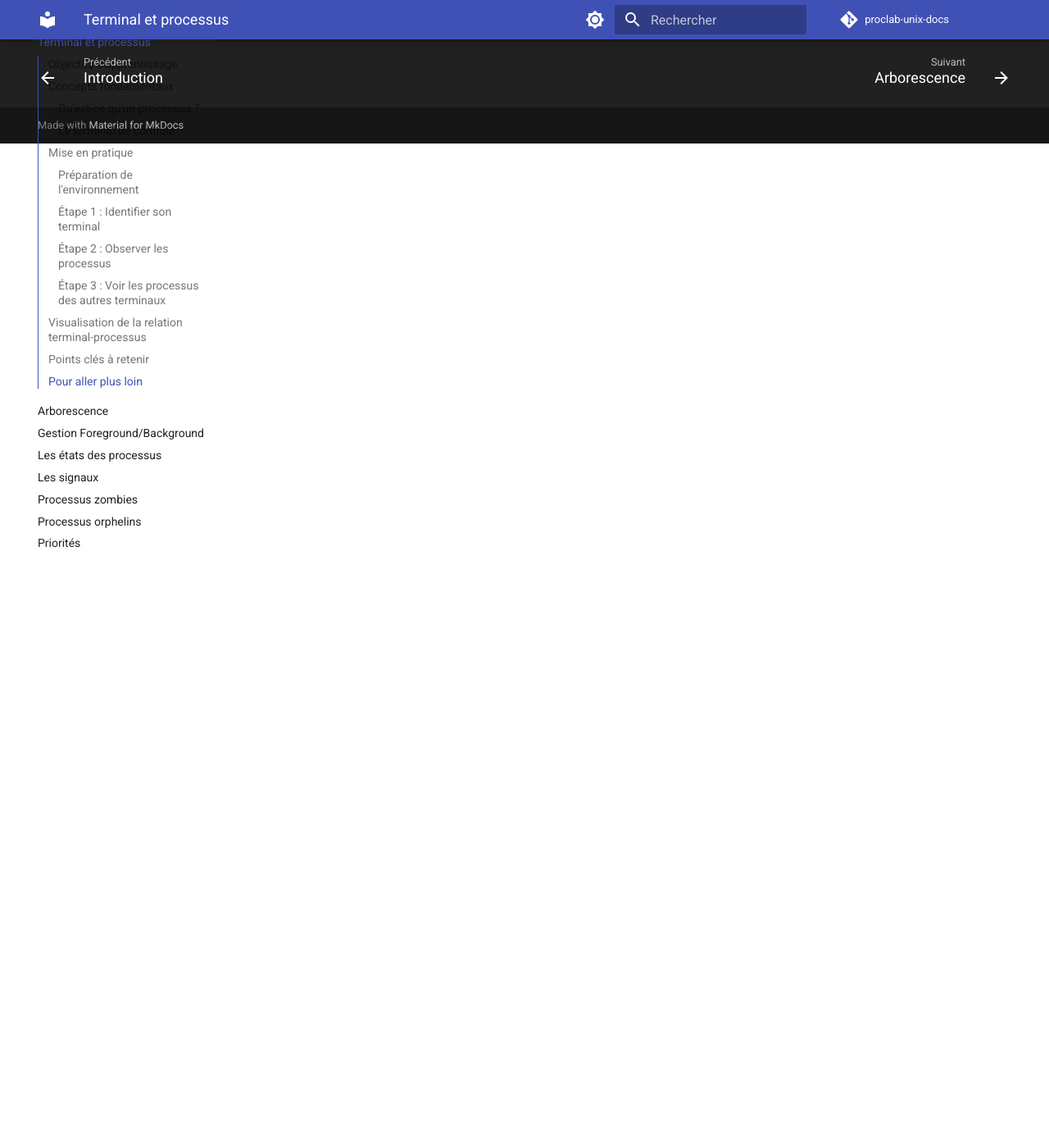
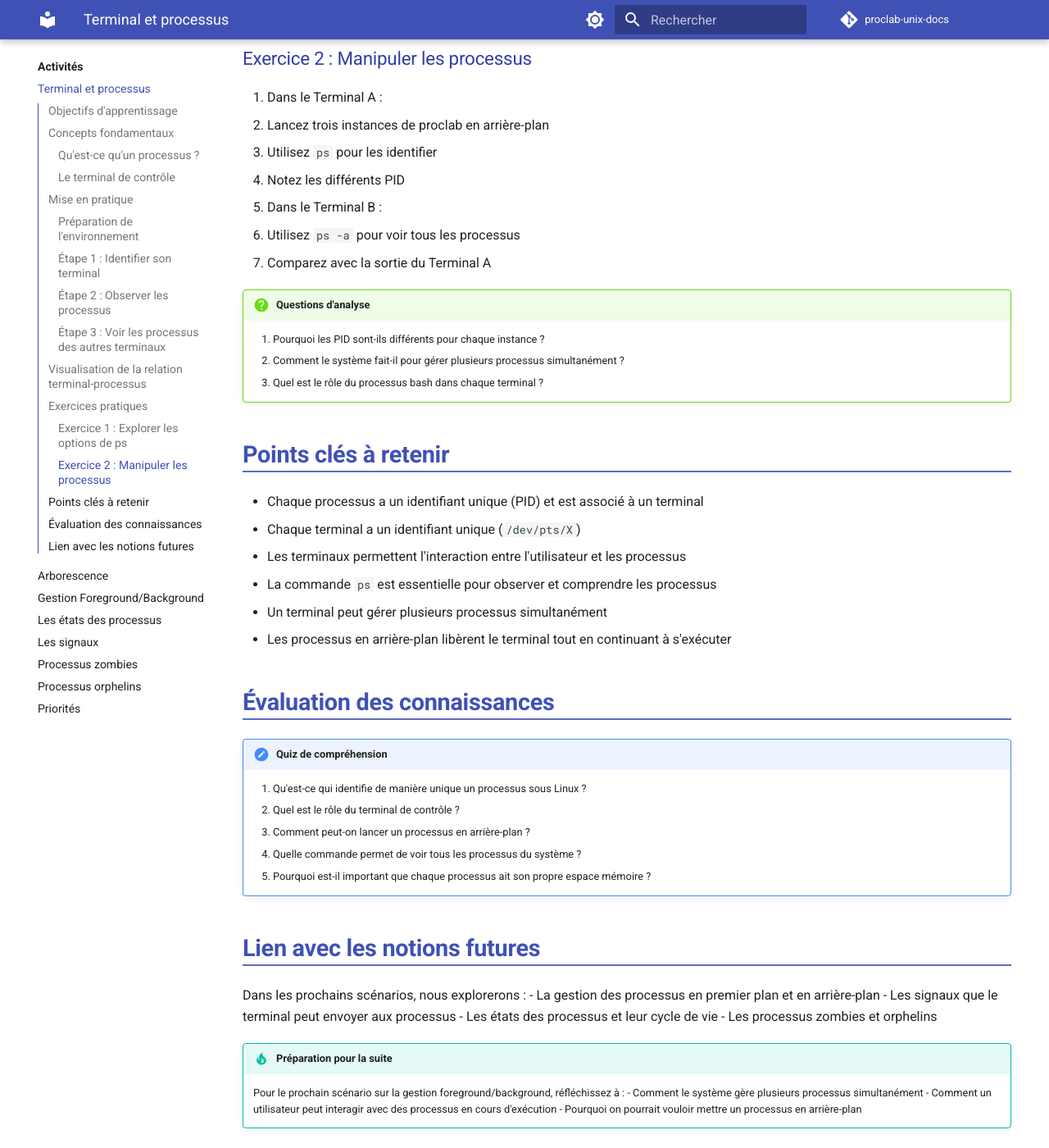
Before and after one commit to manastria/proclab-unix-docs, an MkDocs documentation site: the page built from docs/activites/terminal.md, in a window 1280 px wide and 1400 px high, scrolled down 4968 px. Shown: the whole window at 82% size. Built offline with MkDocs 1.6.1 and Material for MkDocs 9.7.7, drawn with Linux system fonts in a browser that asks for light colours; comment, search, counter and statistics services are not loaded; some of the changed text lies outside the part shown.

Commit message:
Add practical exercises and key points on terminal and process relationships in Linux

````diff
--- a/docs/activites/terminal.md
+++ b/docs/activites/terminal.md
@@ -162,15 +162,69 @@ graph TD
     style C fill:#f9f,stroke:#333
 ```
 
+
+
+## Exercices pratiques
+
+### Exercice 1 : Explorer les options de ps
+
+1. Testez ces différentes commandes et comparez leurs résultats :
+   ```bash
+   ps
+   ps -a
+   ps -e
+   ps -f
+   ```
+
+2. Pour chaque option, notez :
+   - Quels processus sont affichés
+   - Quelles informations supplémentaires apparaissent
+   - En quoi cette vue est utile
+
+### Exercice 2 : Manipuler les processus
+
+1. Dans le Terminal A :
+   - Lancez trois instances de proclab en arrière-plan
+   - Utilisez `ps` pour les identifier
+   - Notez les différents PID
+
+2. Dans le Terminal B :
+   - Utilisez `ps -a` pour voir tous les processus
+   - Comparez avec la sortie du Terminal A
+
+!!! question "Questions d'analyse"
+    1. Pourquoi les PID sont-ils différents pour chaque instance ?
+    2. Comment le système fait-il pour gérer plusieurs processus simultanément ?
+    3. Quel est le rôle du processus bash dans chaque terminal ?
+
 ## Points clés à retenir
 
-La relation entre un terminal et ses processus est fondamentale sous Unix :
+- Chaque processus a un identifiant unique (PID) et est associé à un terminal
+- Chaque terminal a un identifiant unique (`/dev/pts/X`)
+- Les terminaux permettent l'interaction entre l'utilisateur et les processus
+- La commande `ps` est essentielle pour observer et comprendre les processus
+- Un terminal peut gérer plusieurs processus simultanément
+- Les processus en arrière-plan libèrent le terminal tout en continuant à s'exécuter
 
-1. Chaque terminal a un identifiant unique (`/dev/pts/X`)
-2. Les processus héritent du terminal de leur parent
-3. La commande `ps` permet d'observer ces relations
-4. Un terminal peut contrôler plusieurs processus
+## Évaluation des connaissances
 
-## Pour aller plus loin
+!!! quiz "Quiz de compréhension"
+    1. Qu'est-ce qui identifie de manière unique un processus sous Linux ?
+    2. Quel est le rôle du terminal de contrôle ?
+    3. Comment peut-on lancer un processus en arrière-plan ?
+    4. Quelle commande permet de voir tous les processus du système ?
+    5. Pourquoi est-il important que chaque processus ait son propre espace mémoire ?
 
-Vous avez maintenant acquis les bases de la relation entre terminaux et processus sous Linux. Ces connaissances sont essentielles pour comprendre les concepts plus avancés de la gestion des processus que nous allons explorer dans les prochains scénarios.
+## Lien avec les notions futures
+
+Dans les prochains scénarios, nous explorerons :
+- La gestion des processus en premier plan et en arrière-plan
+- Les signaux que le terminal peut envoyer aux processus
+- Les états des processus et leur cycle de vie
+- Les processus zombies et orphelins
+
+!!! tip "Préparation pour la suite"
+    Pour le prochain scénario sur la gestion foreground/background, réfléchissez à :
+    - Comment le système gère plusieurs processus simultanément
+    - Comment un utilisateur peut interagir avec des processus en cours d'exécution
+    - Pourquoi on pourrait vouloir mettre un processus en arrière-plan
````
Also changed, not shown: 1 other file.
